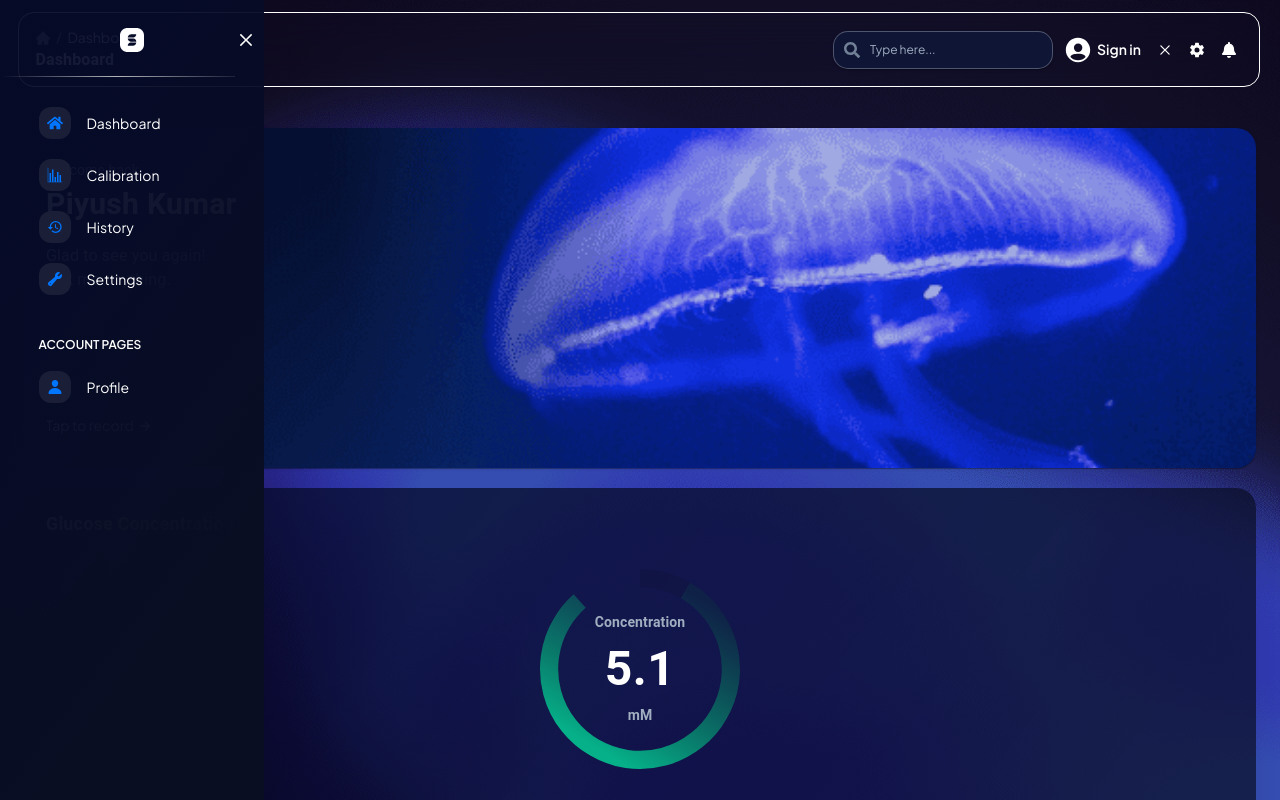
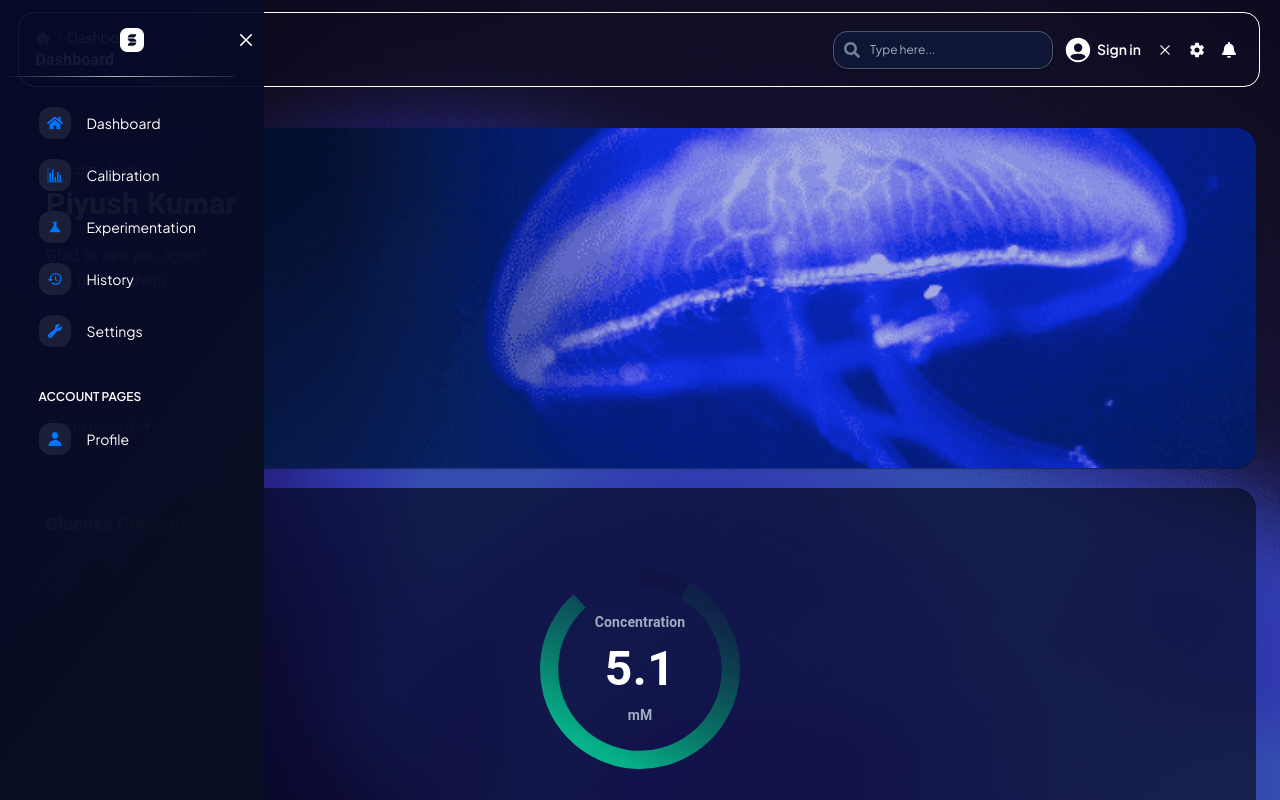
Before and after one commit to Shrey0207/FYP, a Next.js app: page / in a window 1280 px wide. Both pictures are taken after a click on the element 1165 px from the left and 49 px from the top of the page. Built offline with nearby package versions, Linux system fonts and the light colour scheme; no server answers.

Commit message:
added experimentation tab

```diff
--- a/constants/sidebarItems.js
+++ b/constants/sidebarItems.js
@@ -1,5 +1,6 @@
 import { FaHome } from "react-icons/fa";              // Dashboard
 import { GiHistogram } from "react-icons/gi";         // Calibration
+import { MdScience } from "react-icons/md";           // Experimentation
 import { MdHistory } from "react-icons/md";           // History
 import { HiWrench } from "react-icons/hi2";           // Settings
 import { IoPerson } from "react-icons/io5";           // Profile
@@ -16,6 +17,11 @@ export const SIDEBAR_ITEMS = {
         icon: <GiHistogram />,
         SidebarName: "Calibration",
         path: "/calibration",
+      },
+      {
+        icon: <MdScience />,
+        SidebarName: "Experimentation",
+        path: "/experimentation",
       },
       {
         icon: <MdHistory />,
```
